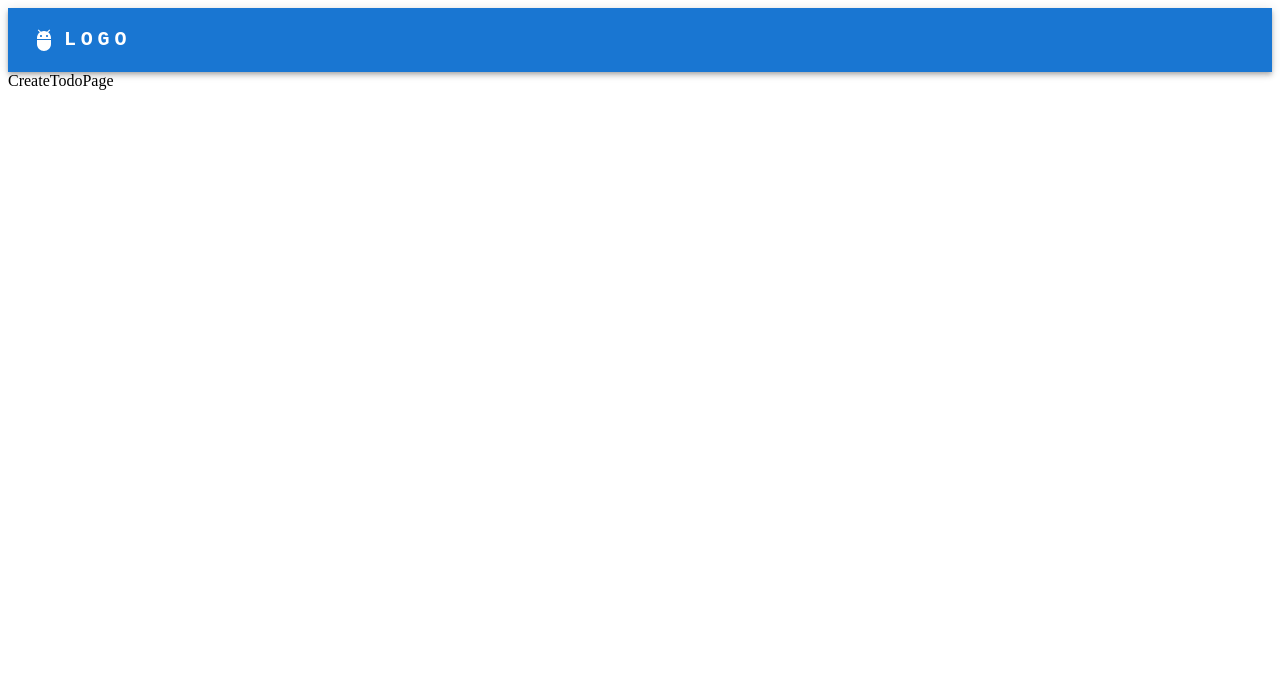
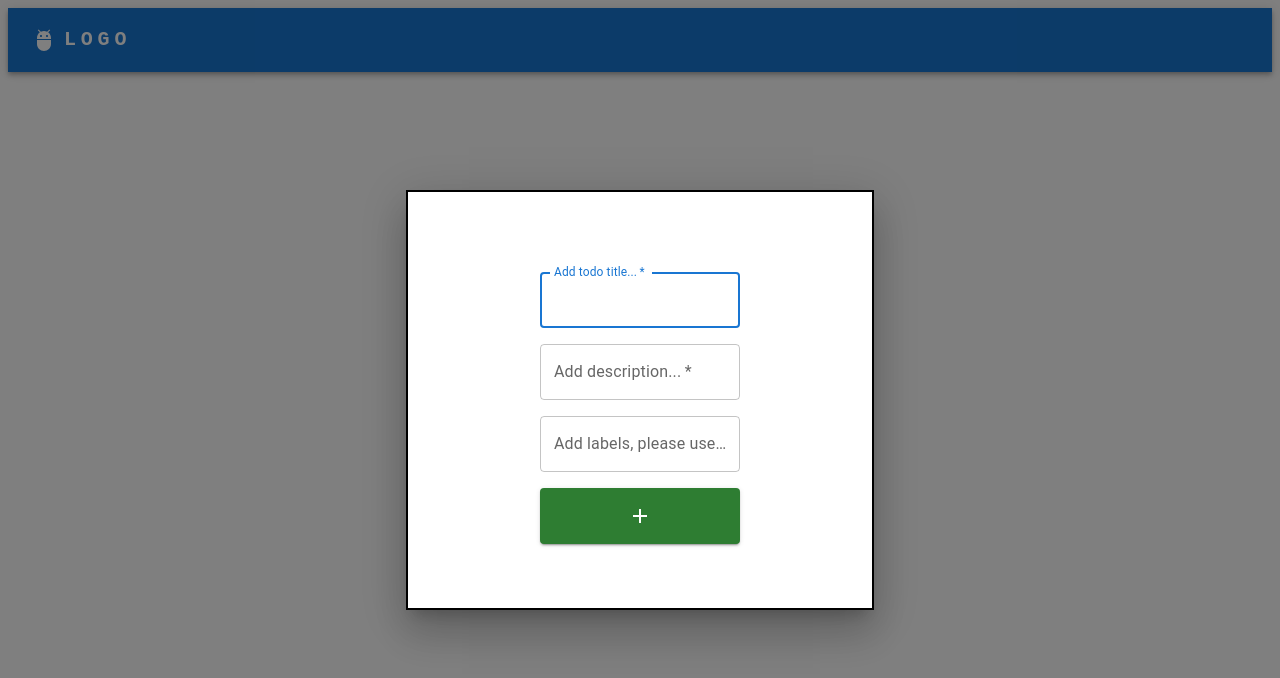
Before and after one commit to pazgu/Todo-react-app, a React (Vite) app: page /todos/create in a window 1280 px wide. Shown: the top 678 px of the page. Built offline with nearby package versions, Linux system fonts and the light colour scheme.

Commit message:
added modal to create new todo page

```diff
--- a/package.json
+++ b/package.json
@@ -16,6 +16,7 @@
     "@mui/material": "^5.15.20",
     "axios": "^1.7.2",
     "react": "^18.2.0",
+    "react-burger-menu": "^3.0.9",
     "react-dom": "^18.2.0",
     "react-router-dom": "^6.23.1"
   },
--- a/src/App.jsx
+++ b/src/App.jsx
@@ -7,6 +7,7 @@ import './index.css';
 import { Route, Routes } from "react-router-dom";
 import Navbar from "./components/Navbar"
 import CreateTodoPage from './Pages/CreateTodoPage';
+import ModalAddTodo from './Pages/ModalAddTodo';
 
 function App() {
   return (
@@ -17,7 +18,9 @@ function App() {
         <Route path="/todos">
         <Route index element={<TodosPage />} />
           <Route path=":todoId" element={<TodoDetailsPage />} />
-          <Route path="create" element={<CreateTodoPage />} />
+          <Route path="create" element={<ModalAddTodo />}>
+            <Route path="" element={<CreateTodoPage />} />
+          </Route>
         </Route>
         <Route path="/*" element={<NotFoundPage />} />
       </Routes>
--- a/src/Pages/CreateTodoPage.jsx
+++ b/src/Pages/CreateTodoPage.jsx
@@ -1,8 +1,8 @@
-
+import AddTodoForm from "../components/AddTodoForm"
 
 function CreateTodoPage() {
   return (
-    <div>CreateTodoPage</div>
+    <AddTodoForm/>
   )
 }
 
--- /dev/null
+++ b/src/Pages/ModalAddTodo.jsx
@@ -0,0 +1,38 @@
+import { Outlet, useNavigate } from 'react-router-dom';
+import Box from '@mui/material/Box';
+import Modal from '@mui/material/Modal';
+
+function ModalAddTodo() {
+    const navigate = useNavigate();
+
+    const handleClose = () => {
+      navigate(-1);
+    };
+
+    return (
+      <Modal
+        open={true}
+        onClose={handleClose}
+        aria-labelledby="modal-title"
+        aria-describedby="modal-description"
+      >
+        <Box
+          sx={{
+            position: 'absolute',
+            top: '50%',
+            left: '50%',
+            transform: 'translate(-50%, -50%)',
+            width: 400,
+            bgcolor: 'background.paper',
+            border: '2px solid #000',
+            boxShadow: 24,
+            p: 4,
+          }}
+        >
+          <Outlet />
+        </Box>
+      </Modal>
+    );
+  }
+
+export default ModalAddTodo
--- a/src/Pages/TodoDetailsPage.jsx
+++ b/src/Pages/TodoDetailsPage.jsx
@@ -1,35 +1,54 @@
 
-import { useParams } from 'react-router-dom';
 import Chip from '@mui/material/Chip';
 import axios from 'axios';
+import { useState, useEffect } from 'react';
+import { useParams } from 'react-router-dom';
 
 function TodoDetailsPage() {
+
   const { todoId } = useParams();
+  const [todo, setTodo] = useState(null);
+  const [loading, setLoading] = useState(true);
+  const [error, setError] = useState(null);
 
-  async function getTodo() {
-    try {
-      const {data} = await axios.get("/:id")
-      console.log(data);
-      return data;
-    } catch (error) {
-      console.error(error);
+  useEffect(() => {
+    async function fetchTodo() {
+      try {
+        const { data } = await axios.get(`http://localhost:8001/todos/${todoId}`);
+        setTodo(data);
+      } catch (error) {
+        setError(error);
+      } finally {
+        setLoading(false);
+      }
     }
+    fetchTodo();
+  }, [todoId]);
+
+  if (loading) {
+    return <div>Loading...</div>;
   }
 
-  getTodo();
+  if (error) {
+    return <div>Error fetching todo details.</div>;
+  }
+
+  if (!todo) {
+    return <div>Todo not found</div>;
+  }
 
   return (
     <div>
-      {/* <h2>{todo.title}</h2>
+      <h2>{todo.title}</h2>
       <p>{todo.description}</p>
       <div>
-        {todo.labels.map((label, index) => (
+        {todo.labels && todo.labels.map((label, index) => (
           <Chip key={index} label={label} style={{ marginRight: 5 }} />
         ))}
       </div>
-      <p>Status: {todo.isComplete ? 'Completed' : 'Incomplete'}</p> */}
+      <p>Status: {todo.isComplete ? 'Completed' : 'Incomplete'}</p>
     </div>
   );
 }
 
-export default TodoDetailsPage
+export default TodoDetailsPage;
--- a/src/Pages/TodosPage.jsx
+++ b/src/Pages/TodosPage.jsx
@@ -1,12 +1,12 @@
 import { useEffect, useState } from 'react';
-import AddTodoForm from '../components/AddTodoForm';
 import TodoStatistics from '../components/TodoStatistics';
 import axios from 'axios';
 import Filter from '../components/Filter';
 import Skeleton from '@mui/material/Skeleton';
 import Grid from '@mui/material/Grid';
 import TodoList from '../components/TodoList';
-import { Link } from "react-router-dom"
+import { Link } from "react-router-dom";
+
 
 function TodosPage() {
     const [todos, setTodos] = useState([]);
@@ -14,13 +14,13 @@ function TodosPage() {
     const [editTodoId, setEditTodoId] = useState(null);
     const [editTodoTitle, setEditTodoTitle] = useState("");
 
-    useEffect(() => {
-      console.log("Hello");
-    }, []);
+    // useEffect(() => {
+    //   console.log("Hello");
+    // }, []);
 
-    useEffect(() => {
-      console.log(todos);
-    }, [todos]);
+    // useEffect(() => {
+    //   console.log(todos);
+    // }, [todos]);
 
     const url = "http://localhost:8001/todos";
 
@@ -100,6 +100,7 @@ function TodosPage() {
       }
     }
 
+
     return (
       <>
         <Link to=":todoId">Todo Details</Link>
@@ -126,14 +127,6 @@ function TodosPage() {
                 activeTodos={activeTodos}
                 completionRate={completionRate}
               />
-              <AddTodoForm
-                todos={todos}
-                setTodos={setTodos}
-                editTodoId={editTodoId}
-                setEditTodoId={setEditTodoId}
-                editTodoTitle={editTodoTitle}
-                setEditTodoTitle={setEditTodoTitle}
-              />
               <Filter todos={todos}>
                 {filteredTodos => (
                   <TodoList
--- a/src/components/AddTodoForm.jsx
+++ b/src/components/AddTodoForm.jsx
@@ -7,14 +7,22 @@ import TextField from '@mui/material/TextField';
 import Tooltip from '@mui/material/Tooltip';
 import Box from '@mui/material/Box';
 import CircularProgress from '@mui/material/CircularProgress';
+import { useNavigate } from 'react-router-dom';
 
-function AddTodoForm(props) {
+function AddTodoForm() {
     const [newTodoTitle, setNewTodoName] = useState("");
+    const [newTodoDescription, setNewTodoDescription] = useState("");
+    const [newTodoLabels, setNewTodoLabels] = useState("");
     const titleRef = useRef(null);
     const [loading, setLoading] = useState(false);
+    const navigateBack = useNavigate();
+
+    function goBack () {
+      navigateBack(-1);
+    }
 
     useEffect(() => {
-      titleRef.current.focus();
+      titleRef.current.querySelector('label').focus();
     }, [])
 
     function makeId(length) {
@@ -28,24 +36,25 @@ function AddTodoForm(props) {
       }
 
     async function createNewTodo (ev) {
+      if (newTodoTitle !== "" && newTodoDescription!== "" && newTodoLabels !== ""){
         ev.preventDefault();
         try {
           const newTodo = {
             id: makeId(5),
             title: newTodoTitle,
+            description: newTodoDescription,
+            labels: newTodoLabels.split(","),
             isComplete: false
           };
           setLoading(true);
           await axios.post("http://localhost:8001/todos", newTodo);
-          props.setTodos([...props.todos, newTodo]);
-          console.log(props.todos);
           setNewTodoName("");
+          setNewTodoDescription("");
+          setNewTodoLabels("");
+          goBack();
         } catch (error) {
           console.error(error)
         }
-        finally {
-          titleRef.current.focus();
-          setLoading(false);
       }
     }
 
@@ -59,28 +68,62 @@ function AddTodoForm(props) {
         mt: 2,
       }}
     >
-      <Box component="form" onSubmit={createNewTodo} sx={{ display: 'flex', alignItems: 'center', gap: 1, width: '50%' , marginBottom: '2rem'}}>
+      <Box component="form" onSubmit={createNewTodo}  sx={{
+          display: 'flex',
+          flexDirection: 'column',
+          alignItems: 'center',
+          gap: 2,
+          width: '50%',
+          marginBottom: '2rem' ,
+          marginTop: '2rem',
+        }}>
         <TextField
-          label="Add todo..."
+          label="Add todo title..."
           id="fullWidth"
           value={newTodoTitle}
           onChange={(ev) => setNewTodoName(ev.target.value)}
           placeholder="Add todo..."
           ref={titleRef}
           sx={{ flex: 1 }}
+          fullWidth
+          required
+        />
+        <TextField
+          label="Add description..."
+          id="fullWidth"
+          value={newTodoDescription}
+          onChange={(ev) => setNewTodoDescription(ev.target.value)}
+          placeholder="Add todo..."
+          ref={titleRef}
+          sx={{ flex: 1 }}
+          fullWidth
+          required
+        />
+          <TextField
+          label="Add labels, please use comma..."
+          id="fullWidth"
+          value={newTodoLabels}
+          onChange={(ev) => setNewTodoLabels(ev.target.value)}
+          placeholder="Add todo..."
+          ref={titleRef}
+          sx={{ flex: 1 }}
+          fullWidth
+          required
         />
          <Tooltip title="Add todo">
-        <span>
+          <Box sx={{ width: '100%' }}>
             <Button
               type="submit"
               variant="contained"
               color="success"
               disabled={loading}
-            sx={{ height: '56px', minWidth: '56px' }}
+              sx={{ height: '56px' }}
+              fullWidth
+              required
             >
-          {loading ? <CircularProgress /> : <AddIcon />}
+            {loading ? <CircularProgress size={24} /> : <AddIcon />}
             </Button>
-        </span>
+          </Box>
         </Tooltip>
       </Box>
     </Box>
--- a/src/components/TodoItem.jsx
+++ b/src/components/TodoItem.jsx
@@ -61,15 +61,15 @@ function TodoItem(props) {
                   aria-controls="panel1-content"
                   id="panel1-header"
                 >
-                  <Link to=":id">
-                  <label htmlFor={props.id} className={props.isComplete ? "completed text-muted" : ""}>{props.title}</label>
-                  </Link>
+                <label htmlFor={props.id} className={props.isComplete ? "completed text-muted" : ""}>{props.title}</label>
                 </AccordionSummary>
                 <AccordionDetails>
                   {props.description}
-                  <Button variant="contained" size="medium" type="button" onClick={() => props.editTodoItem(props.id, props.title)}>
-                    Edit <EditIcon/>
-                  </Button>
+                  <Link to={`${props.id}`}>
+                    <Button variant="contained" size="medium" type="button" onClick={() => props.editTodoItem(props.id, props.title)}>
+                      Edit <EditIcon/>
+                    </Button>
+                  </Link>
                   <Button variant="outlined" color="error" type="button" onClick={handleDelete} >
                     Remove <DeleteIcon/>
                   </Button>
```
Also changed, not shown: 1 other file (tests, documents, lock files or other folders). Lines whose indentation alone changed are shown as unchanged.
